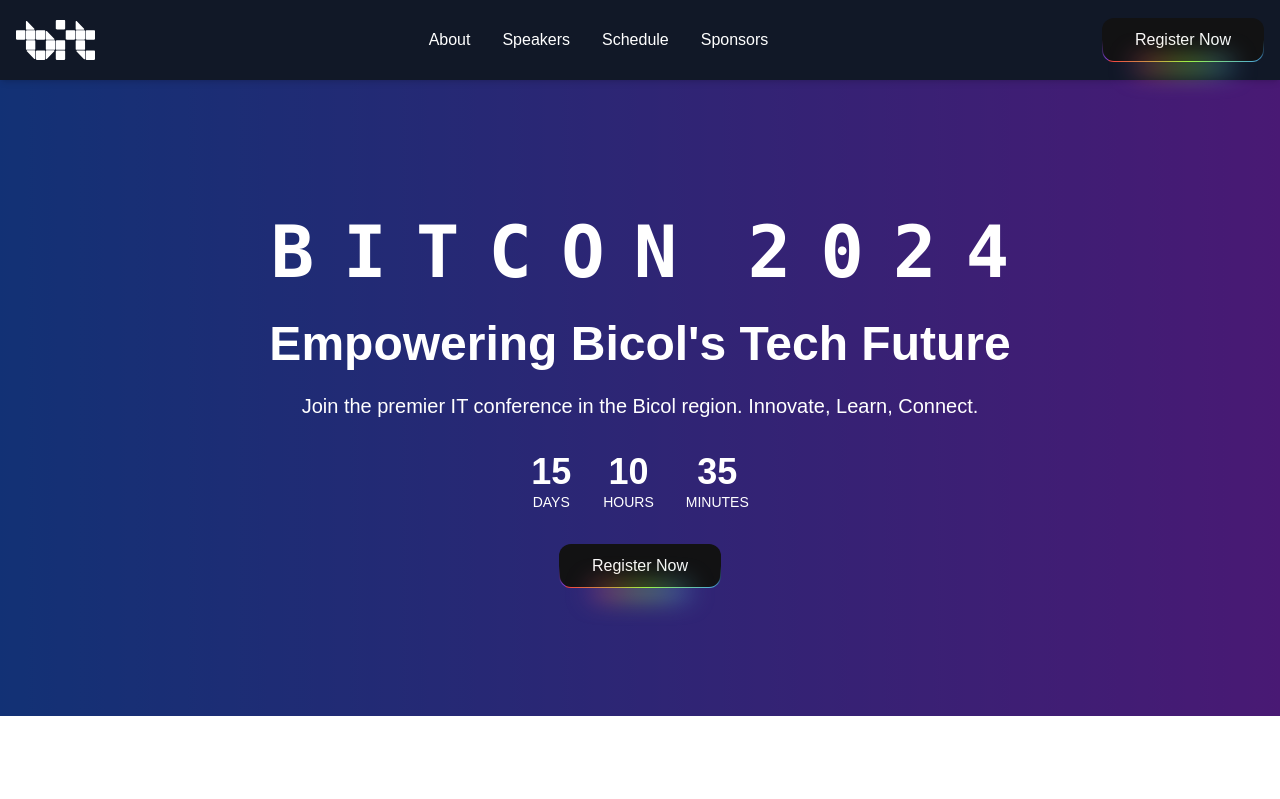
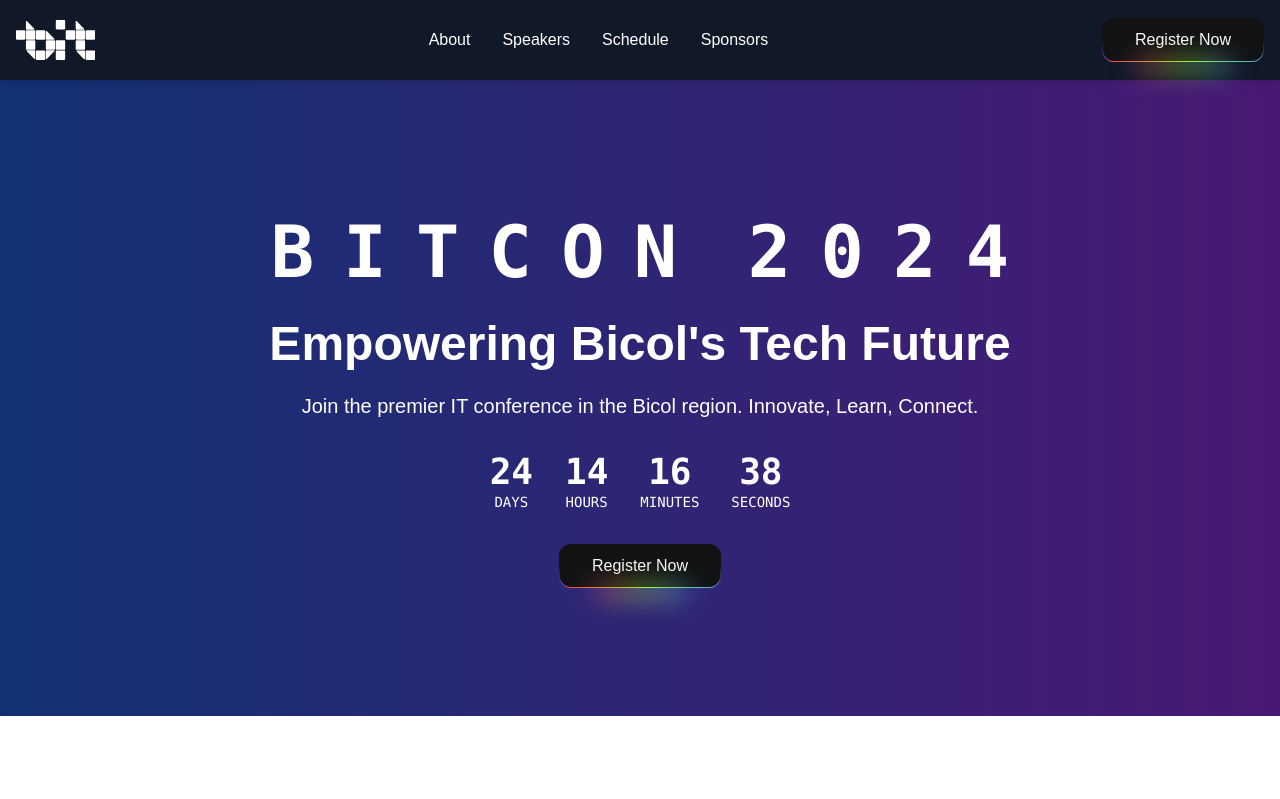
Before and after one commit to harveyjavier/bitcon-2024-website, a Next.js app: page / in a window 1280 px wide. Shown: the top 799 px of the page. Built offline with nearby package versions, Linux system fonts and the light colour scheme.

Commit message:
✨ Add event countdown

```diff
--- a/src/app/(components)/hero.tsx
+++ b/src/app/(components)/hero.tsx
@@ -2,12 +2,38 @@
 
 import HyperText from "@/components/ui/hyper-text";
 import { RainbowButton } from "@/components/ui/rainbow-button";
+import { useEffect, useState } from "react";
 
-export default function Hero({
-  timeLeft,
-}: {
-  timeLeft: { [key: string]: number };
-}) {
+export default function Hero() {
+  const [conferenceTime, setConferenceTime] = useState(false);
+  const [days, setDays] = useState(0);
+  const [hours, setHours] = useState(0);
+  const [minutes, setMinutes] = useState(0);
+  const [seconds, setSeconds] = useState(0);
+
+  useEffect(() => {
+    const targetDate = new Date("10/25/2024 01:00:00");
+
+    const updateTimer = () => {
+      const now = new Date();
+      const difference = targetDate.getTime() - now.getTime();
+
+      if (difference <= 0) {
+        setConferenceTime(true);
+      } else {
+        setDays(Math.floor(difference / (1000 * 60 * 60 * 24)));
+        setHours(
+          Math.floor((difference % (1000 * 60 * 60 * 24)) / (1000 * 60 * 60))
+        );
+        setMinutes(Math.floor((difference % (1000 * 60 * 60)) / (1000 * 60)));
+        setSeconds(Math.floor((difference % (1000 * 60)) / 1000));
+      }
+    };
+
+    const interval = setInterval(updateTimer, 1000);
+
+    return () => clearInterval(interval);
+  }, []);
   return (
     <section className="relative bg-gradient-to-r from-blue-600 to-purple-600 text-white py-24 md:py-32">
       <div className="absolute inset-0 bg-black opacity-50"></div>
@@ -24,14 +50,32 @@ export default function Hero({
             Join the premier IT conference in the Bicol region. Innovate, Learn,
             Connect.
           </p>
-          <div className="flex justify-center space-x-8 mb-8">
-            {Object.entries(timeLeft).map(([unit, value]) => (
-              <div key={unit} className="flex flex-col items-center">
-                <span className="text-4xl font-bold">{value}</span>
-                <span className="text-sm uppercase">{unit}</span>
+
+          {!conferenceTime ? (
+            <div className="timer-wrapper flex justify-center space-x-8 text-2xl md:text-4xl font-mono mb-8">
+              <div className="flex flex-col items-center">
+                <span className="text-4xl font-bold">{days}</span>
+                <span className="text-sm uppercase">Days</span>
               </div>
-            ))}
-          </div>
+              <div className="flex flex-col items-center">
+                <span className="text-4xl font-bold">{hours}</span>
+                <span className="text-sm uppercase">Hours</span>
+              </div>
+              <div className="flex flex-col items-center">
+                <span className="text-4xl font-bold">{minutes}</span>
+                <span className="text-sm uppercase">Minutes</span>
+              </div>
+              <div className="flex flex-col items-center">
+                <span className="text-4xl font-bold">{seconds}</span>
+                <span className="text-sm uppercase">Seconds</span>
+              </div>
+            </div>
+          ) : (
+            <video autoPlay loop muted className="mt-8">
+              <source src="/conference.mp4" type="video/mp4" />
+              Your browser does not support the video tag.
+            </video>
+          )}
           <RainbowButton>Register Now</RainbowButton>
         </div>
       </div>
```
